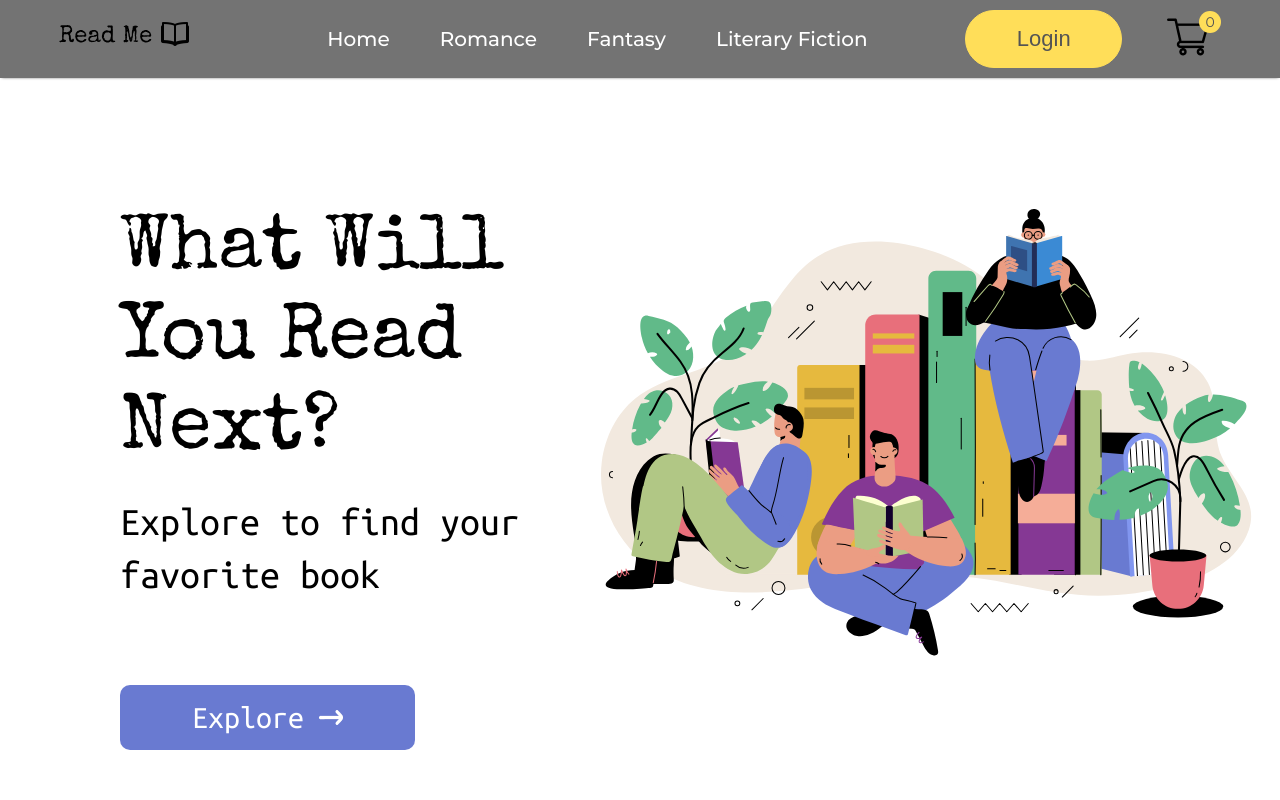
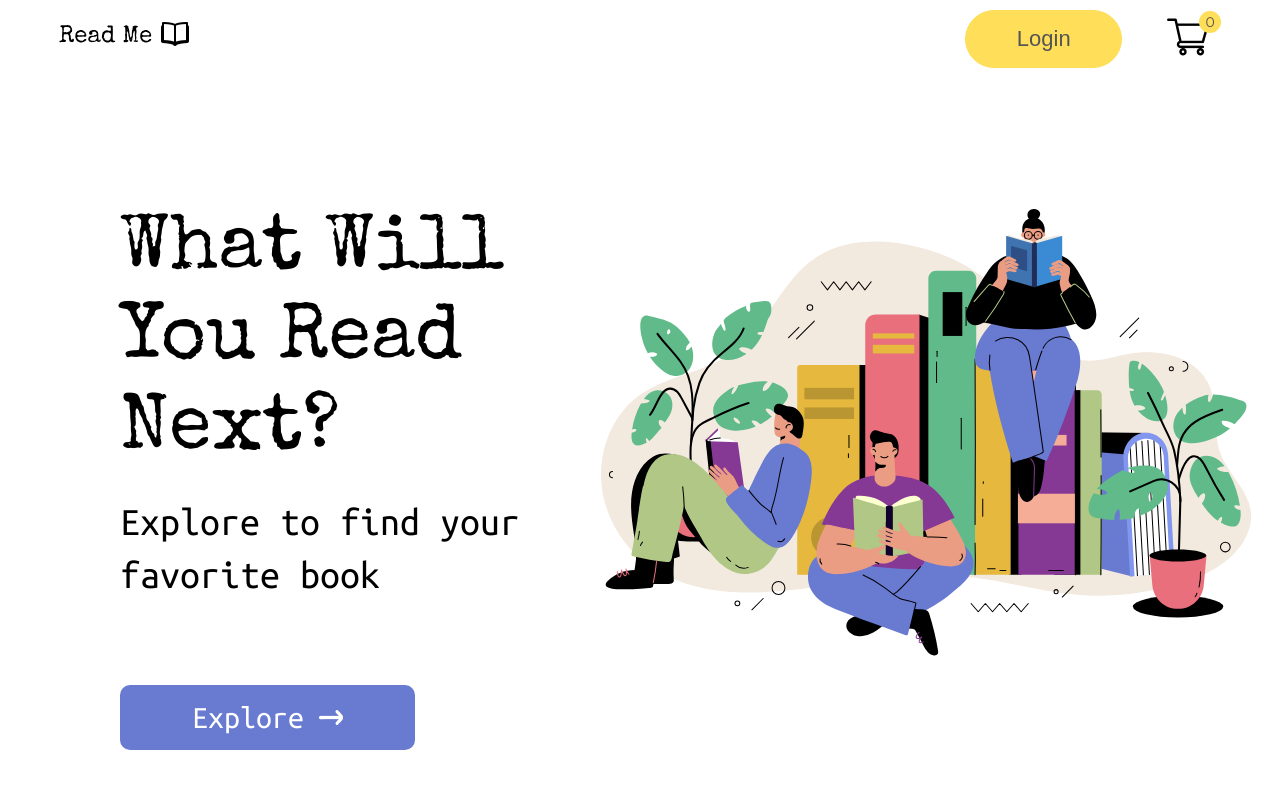
Before and after one commit to AnnaBilokon/ReadMeShop, a React (Create React App) app: page / in a window 1280 px wide. Shown: the top 800 px of the page. Built offline with nearby package versions, Linux system fonts and the light colour scheme.

Commit message:
styling the navbar component

```diff
--- a/src/components/navbar/Navbar.css
+++ b/src/components/navbar/Navbar.css
@@ -1,9 +1,7 @@
 .navbar {
-	background-color: hsl(0, 0%, 45%);
 	display: flex;
 	justify-content: space-around;
 	padding:10px;
-	box-shadow: 0 1px 3px -2px black;
 }
 
 .nav_logo {
```
